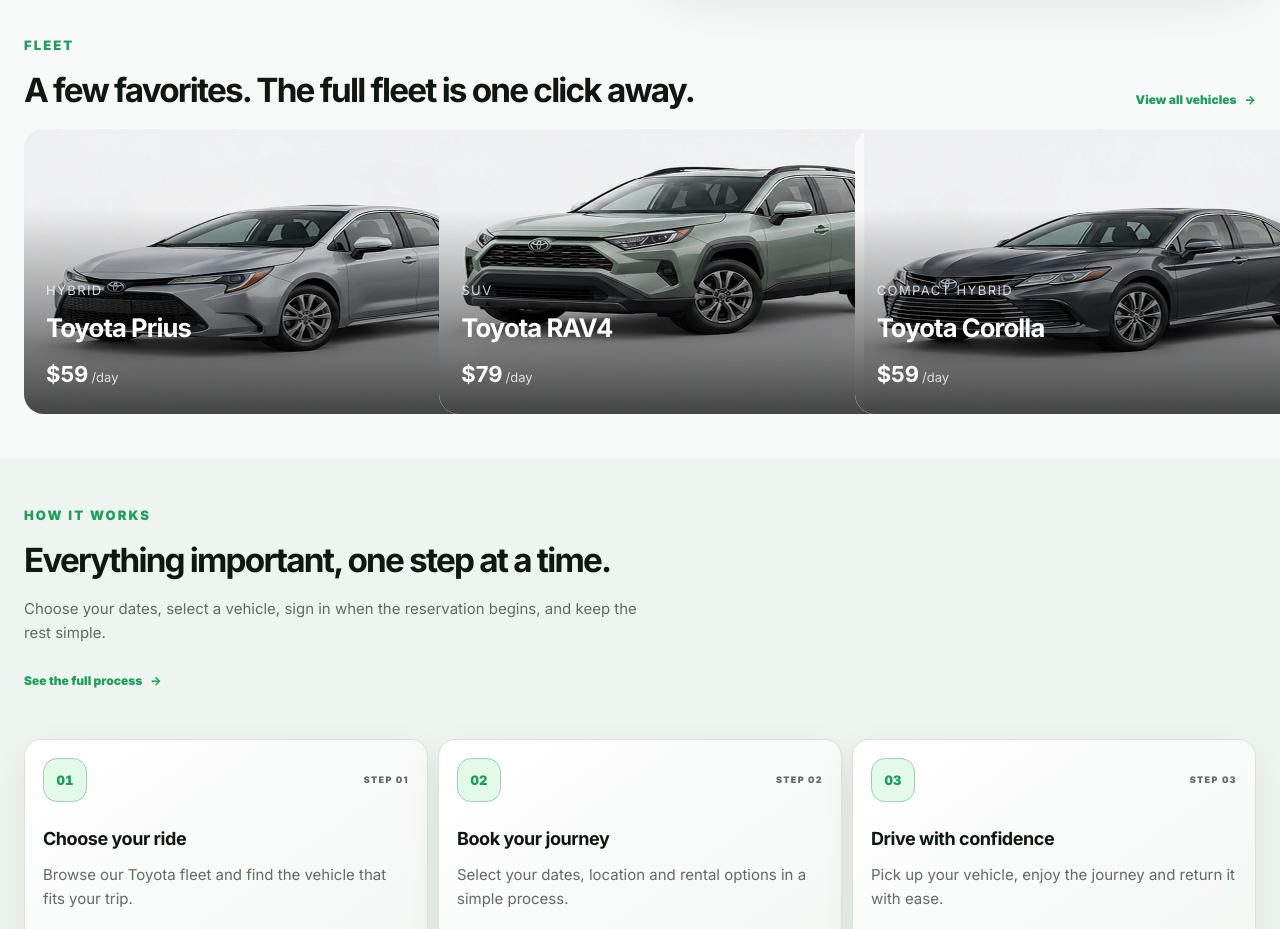
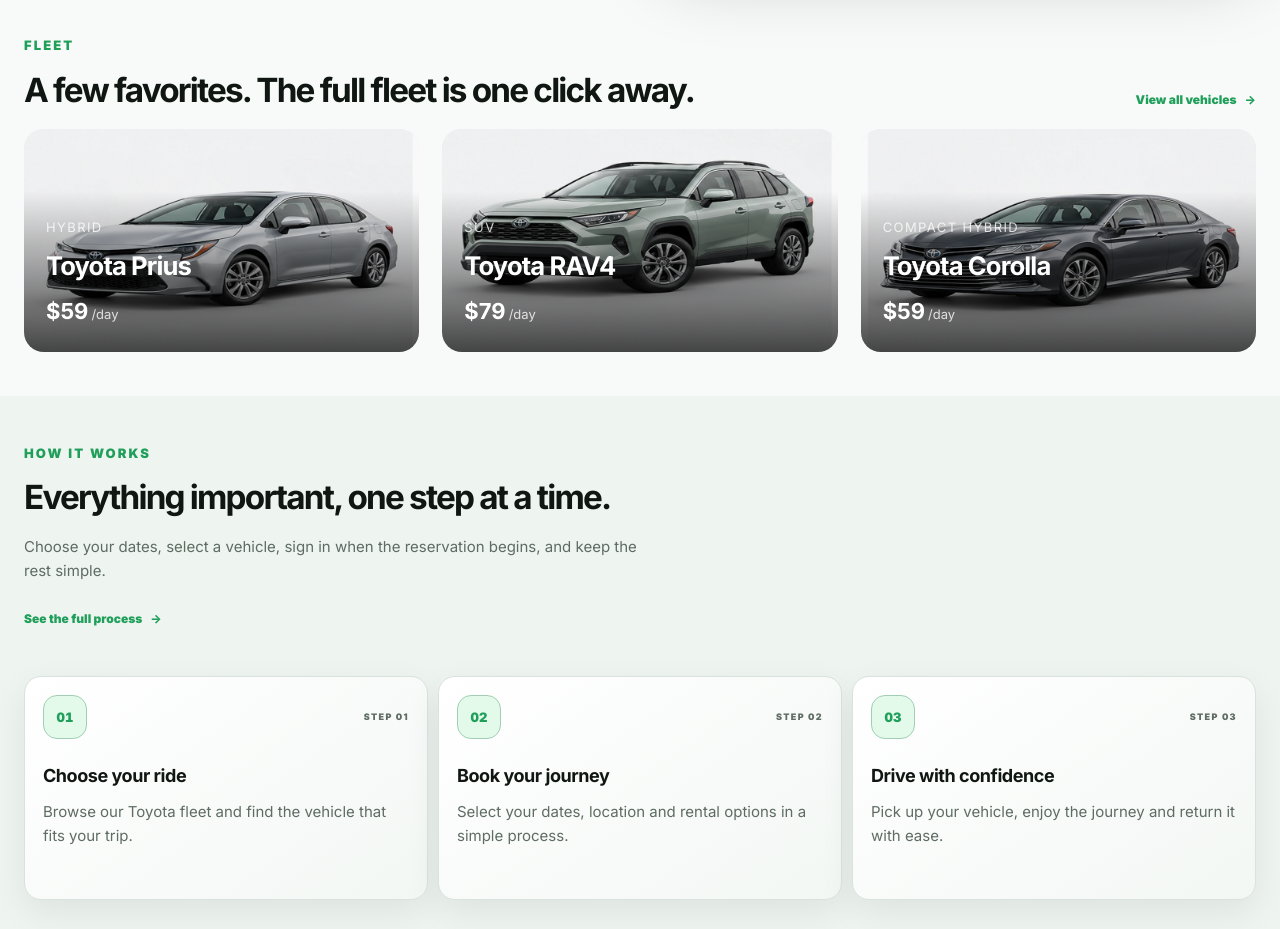
Before and after one commit to franyelmartinez618-cloud/EcoFusion-RentalCars2.0, a React (Vite) app in the folder frontend/: page / in a window 1280 px wide. Shown: the part 860-1789 px from the top of the page. Built offline with nearby package versions, Linux system fonts and the light colour scheme; no server answers.

Commit message:
Fix overlapping featured vehicle tiles on home page

```diff
--- a/frontend/src/pages/Home/Home.css
+++ b/frontend/src/pages/Home/Home.css
@@ -145,3 +145,59 @@
     .booking-search { padding: 20px 18px; }
     .home-hero { padding-top: 46px; }
 }
+
+
+/* EcoFusion featured fleet: independent cards in a strict responsive grid. */
+.home-featured .home-fleet-grid {
+    display: grid !important;
+    grid-template-columns: repeat(3, minmax(0, 1fr)) !important;
+    grid-auto-flow: row !important;
+    grid-auto-rows: 1fr !important;
+    align-items: stretch !important;
+    gap: clamp(16px, 1.8vw, 24px) !important;
+    width: 100%;
+    min-width: 0;
+}
+.home-featured .home-fleet-grid > .home-fleet-tile {
+    position: relative !important;
+    inset: auto !important;
+    display: block !important;
+    float: none !important;
+    width: 100% !important;
+    max-width: 100% !important;
+    min-width: 0 !important;
+    min-height: 0 !important;
+    height: auto !important;
+    margin: 0 !important;
+    transform: none !important;
+    grid-column: auto !important;
+    grid-row: auto !important;
+    aspect-ratio: 16 / 9;
+    overflow: hidden;
+}
+.home-featured .home-fleet-tile__link {
+    position: relative !important;
+    display: block;
+    width: 100%;
+    height: 100%;
+    min-height: 0 !important;
+}
+.home-featured .home-fleet-tile img {
+    width: 100%;
+    height: 100%;
+    object-fit: cover;
+    object-position: center;
+}
+@media (max-width: 980px) {
+    .home-featured .home-fleet-grid {
+        grid-template-columns: repeat(2, minmax(0, 1fr)) !important;
+    }
+}
+@media (max-width: 680px) {
+    .home-featured .home-fleet-grid {
+        grid-template-columns: minmax(0, 1fr) !important;
+    }
+    .home-featured .home-fleet-grid > .home-fleet-tile {
+        aspect-ratio: 16 / 9;
+    }
+}
```
